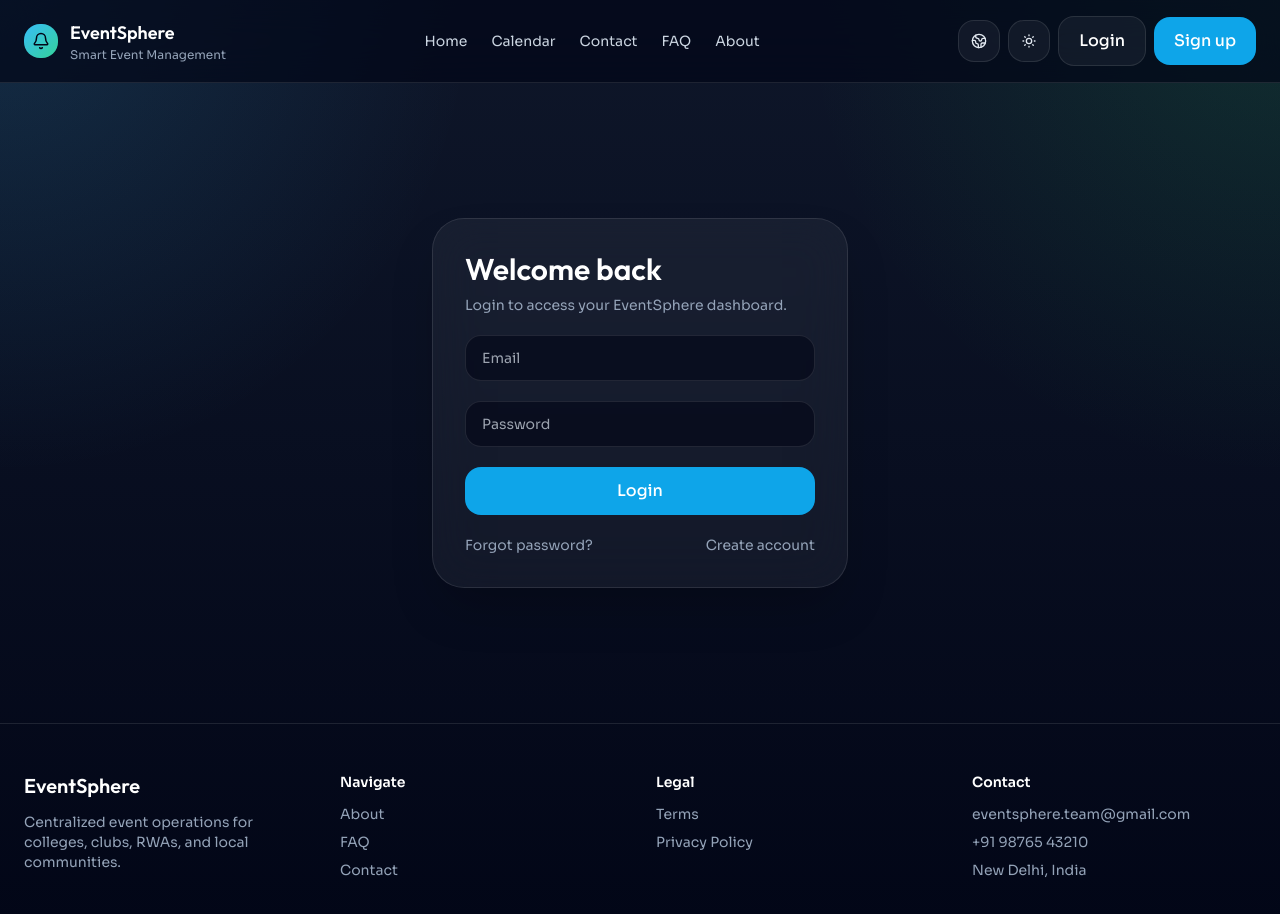
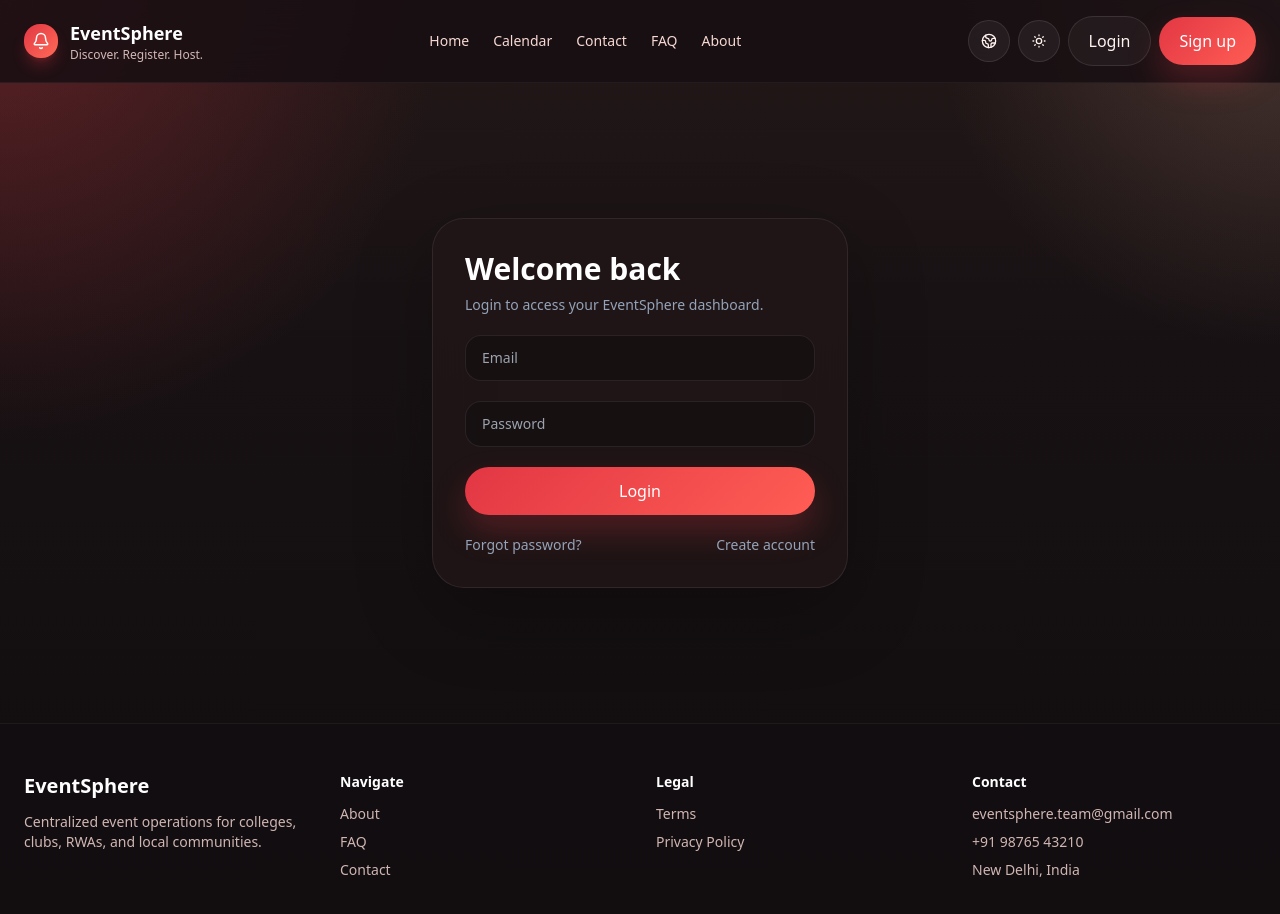
Before and after one commit to eshaansharma07/fullstackprojectest, a React (Vite) app in the folder client/: page /login in a window 1280 px wide. Shown: the top 914 px of the page. Built offline with nearby package versions, Linux system fonts and the light colour scheme; no server answers.

Commit message:
Apply Zomato-inspired frontend theme

```diff
--- a/client/src/components/common/SectionHeading.jsx
+++ b/client/src/components/common/SectionHeading.jsx
@@ -9,12 +9,12 @@ export function SectionHeading({ badge, title, description }) {
       className="space-y-3"
     >
       {badge ? (
-        <span className="inline-flex rounded-full border border-sky-400/30 bg-sky-400/10 px-3 py-1 text-xs font-medium text-sky-300">
+        <span className="zomato-pill">
           {badge}
         </span>
       ) : null}
-      <h2 className="font-display text-3xl font-semibold text-white dark:text-white md:text-4xl">{title}</h2>
-      {description ? <p className="max-w-2xl text-slate-300">{description}</p> : null}
+      <h2 className="font-display text-3xl font-semibold text-white md:text-4xl">{title}</h2>
+      {description ? <p className="max-w-2xl text-[#d8c0bb]">{description}</p> : null}
     </motion.div>
   );
 }
--- a/client/src/components/common/StatCard.jsx
+++ b/client/src/components/common/StatCard.jsx
@@ -1,10 +1,10 @@
 import { motion } from "framer-motion";
 
 const toneMap = {
-  sky: "bg-sky-500/15 text-sky-300",
-  emerald: "bg-emerald-500/15 text-emerald-300",
-  pink: "bg-pink-500/15 text-pink-300",
-  amber: "bg-amber-500/15 text-amber-300"
+  sky: "bg-[#e23744]/15 text-[#ff9d95]",
+  emerald: "bg-[#ffb47d]/15 text-[#ffc08e]",
+  pink: "bg-[#f7758b]/15 text-[#ff9cab]",
+  amber: "bg-[#ffcf8b]/15 text-[#ffd9a7]"
 };
 
 export function StatCard({ title, value, description, icon: Icon, tone = "sky" }) {
@@ -14,15 +14,15 @@ export function StatCard({ title, value, description, icon: Icon, tone = "sky" }
       className="glass rounded-3xl p-5"
     >
       <div className="mb-4 flex items-center justify-between">
-        <span className="text-sm text-slate-400">{title}</span>
+        <span className="text-sm text-[#d4b8b3]">{title}</span>
         {Icon ? (
           <div className={`rounded-2xl p-3 ${toneMap[tone] || toneMap.sky}`}>
             <Icon size={20} />
           </div>
         ) : null}
       </div>
-      <div className="text-3xl font-semibold text-white dark:text-white">{value}</div>
-      <p className="mt-2 text-sm text-slate-400">{description}</p>
+      <div className="text-3xl font-semibold text-white">{value}</div>
+      <p className="mt-2 text-sm text-[#ccb2ad]">{description}</p>
     </motion.div>
   );
 }
--- a/client/src/components/layout/Footer.jsx
+++ b/client/src/components/layout/Footer.jsx
@@ -2,32 +2,32 @@ import { Link } from "react-router-dom";
 
 export function Footer() {
   return (
-    <footer className="border-t border-white/10">
+    <footer className="border-t border-white/5 bg-[#130d10]/70">
       <div className="mx-auto grid max-w-7xl gap-8 px-4 py-12 md:grid-cols-4 md:px-6">
         <div>
-          <h3 className="font-display text-xl font-semibold text-white dark:text-white">EventSphere</h3>
-          <p className="mt-3 text-sm text-slate-400">
+          <h3 className="font-display text-xl font-semibold text-white">EventSphere</h3>
+          <p className="mt-3 text-sm text-[#d0b6b3]">
             Centralized event operations for colleges, clubs, RWAs, and local communities.
           </p>
         </div>
         <div>
-          <h4 className="text-sm font-semibold text-white dark:text-white">Navigate</h4>
-          <div className="mt-3 space-y-2 text-sm text-slate-400">
+          <h4 className="text-sm font-semibold text-white">Navigate</h4>
+          <div className="mt-3 space-y-2 text-sm text-[#d0b6b3]">
             <Link to="/about" className="block hover:text-white">About</Link>
             <Link to="/faq" className="block hover:text-white">FAQ</Link>
             <Link to="/contact" className="block hover:text-white">Contact</Link>
           </div>
         </div>
         <div>
-          <h4 className="text-sm font-semibold text-white dark:text-white">Legal</h4>
-          <div className="mt-3 space-y-2 text-sm text-slate-400">
+          <h4 className="text-sm font-semibold text-white">Legal</h4>
+          <div className="mt-3 space-y-2 text-sm text-[#d0b6b3]">
             <Link to="/terms" className="block hover:text-white">Terms</Link>
             <Link to="/privacy" className="block hover:text-white">Privacy Policy</Link>
           </div>
         </div>
         <div>
-          <h4 className="text-sm font-semibold text-white dark:text-white">Contact</h4>
-          <div className="mt-3 space-y-2 text-sm text-slate-400">
+          <h4 className="text-sm font-semibold text-white">Contact</h4>
+          <div className="mt-3 space-y-2 text-sm text-[#d0b6b3]">
             <p>eventsphere.team@gmail.com</p>
             <p>+91 98765 43210</p>
             <p>New Delhi, India</p>
--- a/client/src/components/layout/Navbar.jsx
+++ b/client/src/components/layout/Navbar.jsx
@@ -16,15 +16,15 @@ export function Navbar() {
   const { theme, setTheme, language, setLanguage } = useApp();
 
   return (
-    <header className="sticky top-0 z-50 border-b border-white/10 bg-slate-950/70 backdrop-blur-xl">
+    <header className="sticky top-0 z-50 border-b border-white/5 bg-[#170f12]/85 backdrop-blur-xl">
       <div className="mx-auto flex max-w-7xl items-center justify-between px-4 py-4 md:px-6">
         <Link to="/" className="flex items-center gap-3">
-          <div className="rounded-2xl bg-gradient-to-br from-sky-400 to-emerald-400 p-2 text-slate-950">
+          <div className="rounded-2xl bg-gradient-to-br from-[#e23744] to-[#ff6b57] p-2 text-white shadow-lg shadow-[#e23744]/30">
             <Bell size={18} />
           </div>
           <div>
-            <div className="font-display text-lg font-semibold text-white dark:text-white">EventSphere</div>
-            <div className="text-xs text-slate-400">Smart Event Management</div>
+            <div className="font-display text-lg font-semibold text-white">EventSphere</div>
+            <div className="text-xs text-[#d3b8b8]">Discover. Register. Host.</div>
           </div>
         </Link>
 
@@ -34,7 +34,7 @@ export function Navbar() {
               key={link.to}
               to={link.to}
               className={({ isActive }) =>
-                `text-sm ${isActive ? "text-sky-300" : "text-slate-300 hover:text-white"}`
+                `text-sm ${isActive ? "text-[#ff8c7d]" : "text-[#f7d8d3] hover:text-white"}`
               }
             >
               {link.label}
@@ -45,13 +45,13 @@ export function Navbar() {
         <div className="flex items-center gap-2">
           <button
             onClick={() => setLanguage(language === "en" ? "hi" : "en")}
-            className="rounded-2xl border border-white/10 bg-white/5 p-3 text-slate-200"
+            className="rounded-full border border-white/10 bg-white/5 p-3 text-[#fff2ef]"
           >
             <Globe2 size={16} />
           </button>
           <button
             onClick={() => setTheme(theme === "dark" ? "light" : "dark")}
-            className="rounded-2xl border border-white/10 bg-white/5 p-3 text-slate-200"
+            className="rounded-full border border-white/10 bg-white/5 p-3 text-[#fff2ef]"
           >
             {theme === "dark" ? <SunMedium size={16} /> : <MoonStar size={16} />}
           </button>
--- a/client/src/index.css
+++ b/client/src/index.css
@@ -1,4 +1,4 @@
-@import url("https://fonts.googleapis.com/css2?family=Outfit:wght@400;500;600;700;800&family=Sora:wght@400;500;600;700&display=swap");
+@import url("https://fonts.googleapis.com/css2?family=DM+Sans:wght@400;500;700&family=Poppins:wght@500;600;700;800&display=swap");
 @import "react-big-calendar/lib/css/react-big-calendar.css";
 
 @tailwind base;
@@ -8,27 +8,32 @@
 @layer base {
   :root {
     color-scheme: dark;
+    --brand-red: #e23744;
+    --brand-red-deep: #c91e34;
+    --brand-card: rgba(255, 250, 247, 0.92);
+    --brand-ink: #1c1b1f;
   }
 
   body {
-    @apply bg-slate-950 text-slate-100 font-sans antialiased;
+    @apply font-sans antialiased;
+    color: #fff6f3;
     background-image:
-      radial-gradient(circle at 0% 0%, rgba(56, 189, 248, 0.14), transparent 30%),
-      radial-gradient(circle at 100% 0%, rgba(34, 197, 94, 0.14), transparent 30%),
-      linear-gradient(180deg, rgba(15, 23, 42, 0.98), rgba(2, 6, 23, 1));
+      radial-gradient(circle at top left, rgba(226, 55, 68, 0.3), transparent 28%),
+      radial-gradient(circle at top right, rgba(255, 190, 160, 0.18), transparent 22%),
+      linear-gradient(180deg, #231818 0%, #171113 38%, #100d0f 100%);
     min-height: 100vh;
   }
 
   body.light {
-    @apply bg-slate-50 text-slate-900;
+    color: var(--brand-ink);
     background-image:
-      radial-gradient(circle at 0% 0%, rgba(14, 165, 233, 0.12), transparent 30%),
-      radial-gradient(circle at 100% 0%, rgba(16, 185, 129, 0.12), transparent 30%),
-      linear-gradient(180deg, rgba(248, 250, 252, 1), rgba(241, 245, 249, 1));
+      radial-gradient(circle at top left, rgba(226, 55, 68, 0.12), transparent 25%),
+      radial-gradient(circle at top right, rgba(255, 205, 184, 0.4), transparent 22%),
+      linear-gradient(180deg, #fff9f5 0%, #fff3eb 100%);
   }
 
   * {
-    @apply border-slate-800;
+    border-color: rgba(255, 255, 255, 0.08);
   }
 
   a {
@@ -38,31 +43,77 @@
 
 @layer components {
   .glass {
-    @apply border border-white/10 bg-white/5 backdrop-blur-xl shadow-2xl;
+    @apply border backdrop-blur-xl shadow-2xl;
+    background: rgba(34, 23, 24, 0.78);
+    border-color: rgba(255, 255, 255, 0.08);
+    box-shadow: 0 24px 80px rgba(0, 0, 0, 0.24);
   }
 
   .light .glass {
-    @apply border-slate-200 bg-white/80;
+    background: var(--brand-card);
+    border-color: rgba(226, 55, 68, 0.08);
+    box-shadow: 0 16px 50px rgba(226, 55, 68, 0.08);
   }
 
   .btn-primary {
-    @apply inline-flex items-center justify-center gap-2 rounded-2xl bg-sky-500 px-5 py-3 font-medium text-white transition hover:bg-sky-400;
+    @apply inline-flex items-center justify-center gap-2 rounded-full px-5 py-3 font-medium text-white transition;
+    background: linear-gradient(135deg, var(--brand-red) 0%, #ff5d54 100%);
+    box-shadow: 0 16px 32px rgba(226, 55, 68, 0.25);
+  }
+
+  .btn-primary:hover {
+    background: linear-gradient(135deg, var(--brand-red-deep) 0%, #ff4d46 100%);
   }
 
   .btn-secondary {
-    @apply inline-flex items-center justify-center gap-2 rounded-2xl border border-white/10 bg-white/5 px-5 py-3 font-medium text-white transition hover:bg-white/10;
+    @apply inline-flex items-center justify-center gap-2 rounded-full px-5 py-3 font-medium transition;
+    color: #fff2ef;
+    border: 1px solid rgba(255, 255, 255, 0.1);
+    background: rgba(255, 255, 255, 0.04);
+  }
+
+  .btn-secondary:hover {
+    background: rgba(255, 255, 255, 0.08);
   }
 
   .light .btn-secondary {
-    @apply border-slate-200 bg-white text-slate-900 hover:bg-slate-100;
+    color: var(--brand-ink);
+    border-color: rgba(226, 55, 68, 0.12);
+    background: white;
+  }
+
+  .light .btn-secondary:hover {
+    background: #fff4ef;
   }
 
   .input {
-    @apply w-full rounded-2xl border border-white/10 bg-slate-950/60 px-4 py-3 text-sm text-slate-100 outline-none ring-0 transition focus:border-sky-400;
+    @apply w-full rounded-2xl px-4 py-3 text-sm outline-none ring-0 transition;
+    background: rgba(12, 11, 14, 0.4);
+    color: #fff7f2;
+    border: 1px solid rgba(255, 255, 255, 0.08);
+  }
+
+  .input:focus {
+    border-color: rgba(226, 55, 68, 0.7);
+    box-shadow: 0 0 0 3px rgba(226, 55, 68, 0.12);
   }
 
   .light .input {
-    @apply border-slate-200 bg-white text-slate-900;
+    background: white;
+    color: var(--brand-ink);
+    border-color: rgba(226, 55, 68, 0.12);
+  }
+
+  .zomato-pill {
+    @apply inline-flex items-center rounded-full px-4 py-2 text-sm font-medium;
+    color: #ffe7e5;
+    background: rgba(226, 55, 68, 0.12);
+    border: 1px solid rgba(255, 132, 122, 0.2);
+  }
+
+  .light .zomato-pill {
+    color: var(--brand-red-deep);
+    background: rgba(226, 55, 68, 0.08);
   }
 }
 
@@ -72,17 +123,27 @@ body.light {
 }
 
 .rbc-calendar {
-  @apply rounded-3xl border border-white/10 bg-slate-950/40 p-3 text-slate-100;
+  @apply rounded-3xl p-3;
+  background: rgba(29, 20, 21, 0.72);
+  border: 1px solid rgba(255, 255, 255, 0.08);
+  color: #fff6f3;
 }
 
 .light .rbc-calendar {
-  @apply border-slate-200 bg-white text-slate-900;
+  background: var(--brand-card);
+  border-color: rgba(226, 55, 68, 0.08);
+  color: var(--brand-ink);
 }
 
 .rbc-toolbar button {
-  @apply rounded-xl border border-white/10 bg-white/5 text-sm text-slate-100;
+  @apply rounded-xl text-sm;
+  color: inherit;
+  border: 1px solid rgba(255, 255, 255, 0.08);
+  background: rgba(255, 255, 255, 0.04);
 }
 
 .light .rbc-toolbar button {
-  @apply border-slate-200 bg-slate-100 text-slate-900;
+  border-color: rgba(226, 55, 68, 0.08);
+  background: white;
+  color: var(--brand-ink);
 }
```
Also changed, not shown: client/src/components/common/EventCard.jsx (+12 -12 lines), client/src/components/layout/DashboardShell.jsx (+5 -5 lines), client/src/pages/public/HomePage.jsx (+74 -38 lines).
